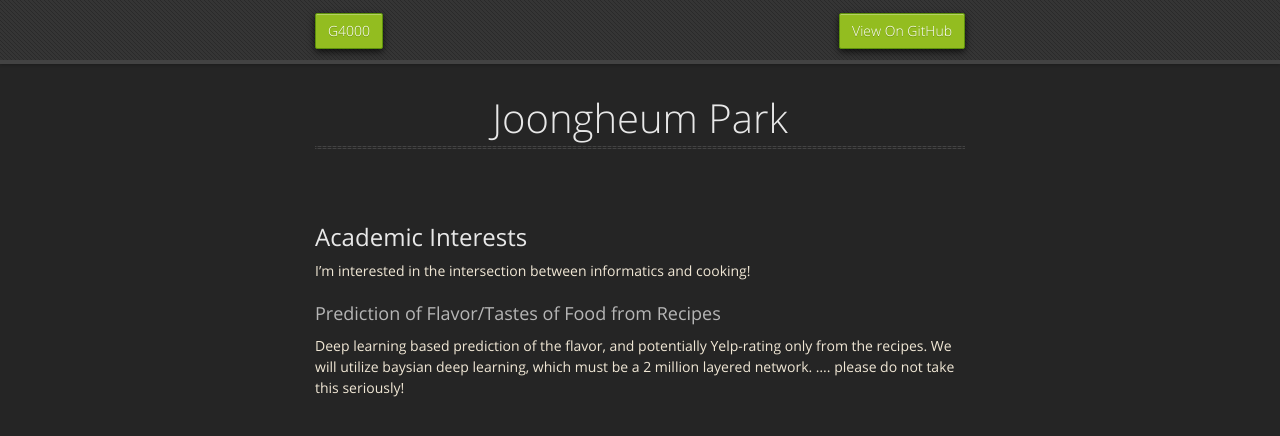
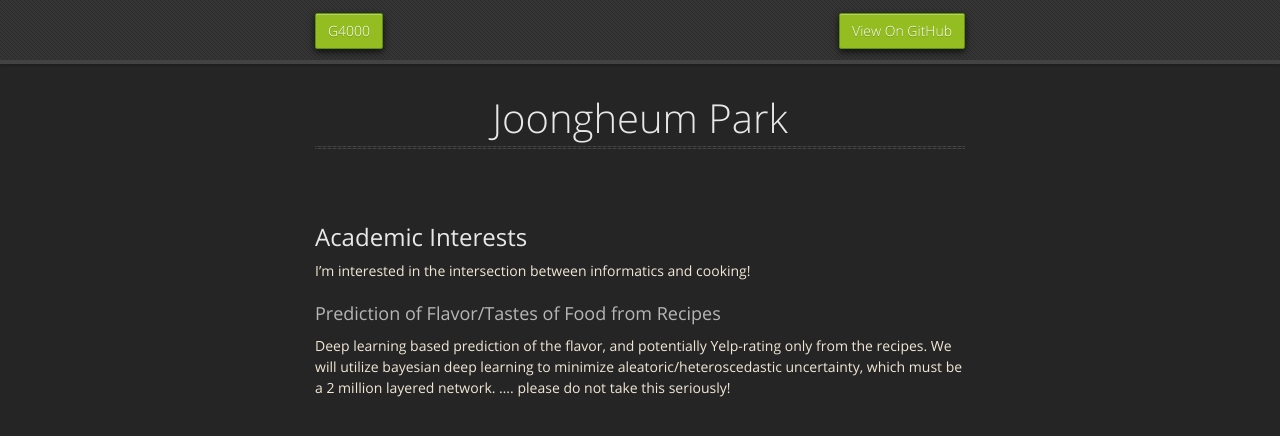
Before and after one commit to qiuyugong2181/g4000-1, a Jekyll site: the page built from people/jp3671.md, in a window 1280 px wide. Shown: the top 436 px of the page. Built offline with Jekyll 4.4.1, drawn with Linux system fonts in a browser that asks for light colours; nearby versions of some CDN libraries; our own code applies the rules of GitHub Pages for plain Markdown files.

Commit message:
Update jp3671.md

```diff
--- a/people/jp3671.md
+++ b/people/jp3671.md
@@ -11,5 +11,5 @@ permalink: /people/jp3671/
 I'm interested in the intersection between informatics and cooking!
 
 ### Prediction of Flavor/Tastes of Food from Recipes
-Deep learning based prediction of the flavor, and potentially Yelp-rating only from the recipes. We will utilize baysian deep learning, which must be a 2 million layered network.
+Deep learning based prediction of the flavor, and potentially Yelp-rating only from the recipes. We will utilize bayesian deep learning to minimize aleatoric/heteroscedastic uncertainty, which must be a 2 million layered network.
 .... please do not take this seriously!
```
